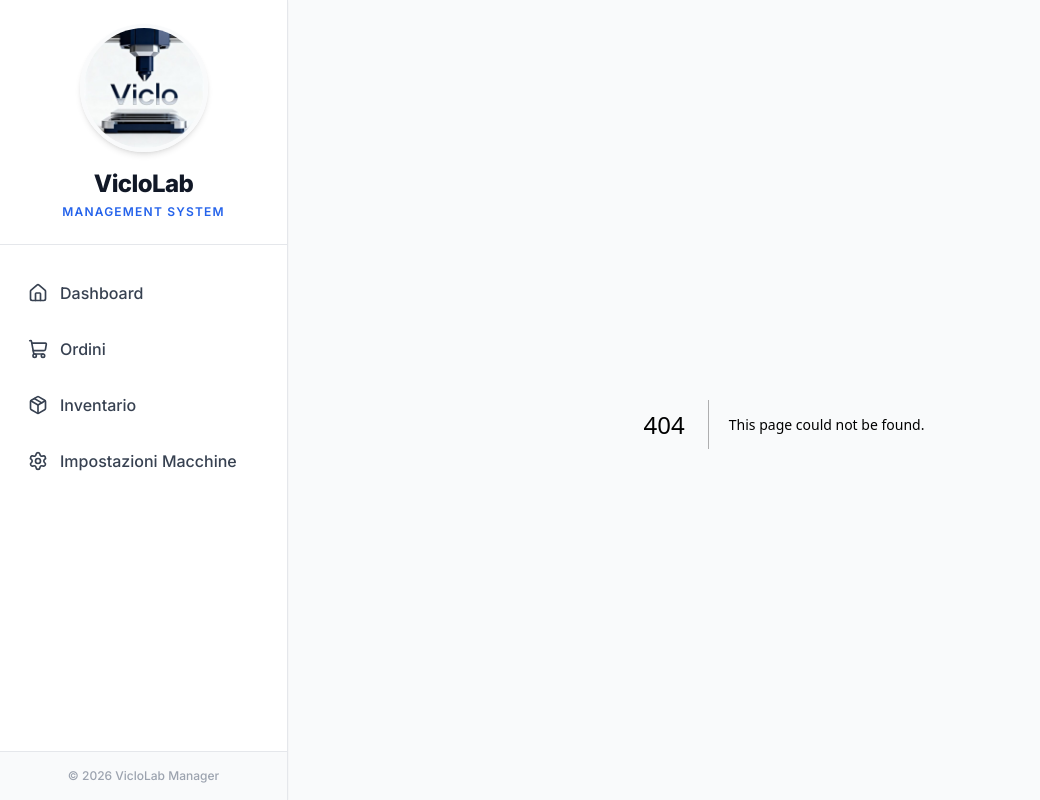
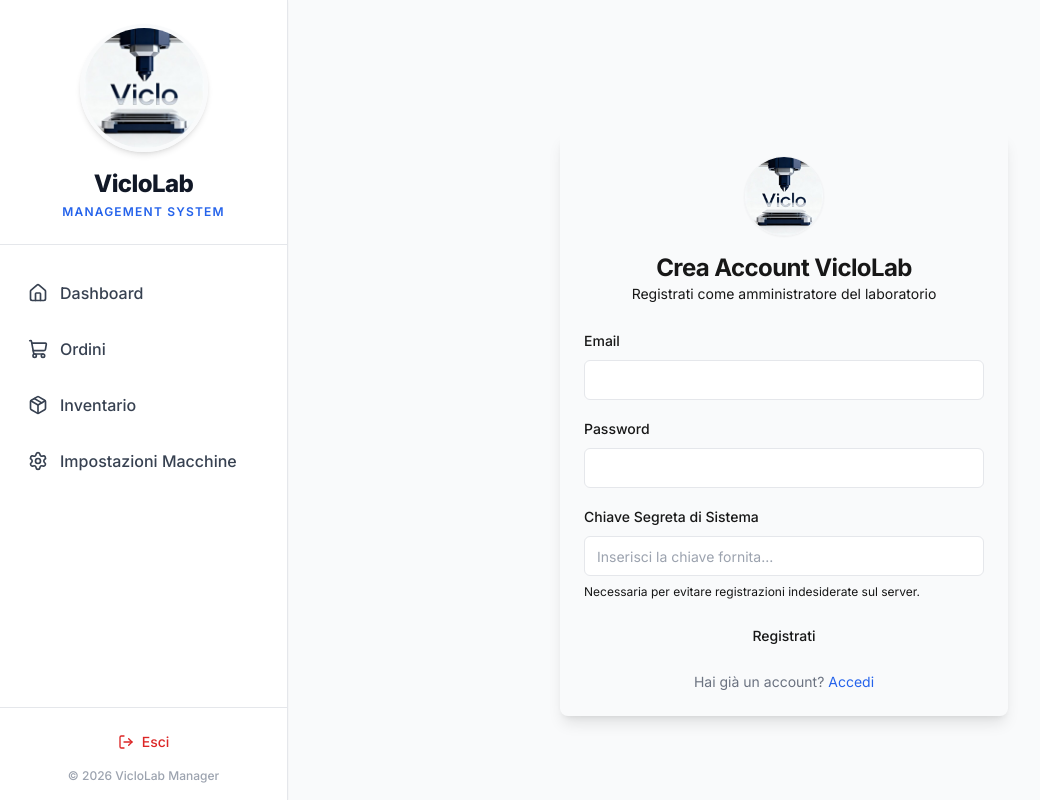
Before and after one commit to lomo445/VicLoMANAGER, a Next.js app: page /auth/register in a window 1280 px wide. Before the commit this address had no page. Shown: the whole page, without its empty margins (0-1040 px from the left). Built offline with nearby package versions, Linux system fonts and the light colour scheme.

Commit message:
feat: add secure auth system with registration secret

```diff
--- /dev/null
+++ b/src/app/actions/auth.ts
@@ -0,0 +1,52 @@
+'use server'
+
+import { createClient } from '@/lib/supabase/server'
+import { redirect } from 'next/navigation'
+
+export async function login(formData: FormData) {
+  const supabase = createClient()
+  const email = formData.get('email') as string
+  const password = formData.get('password') as string
+
+  const { error } = await supabase.auth.signInWithPassword({
+    email,
+    password,
+  })
+
+  if (error) {
+    return { error: error.message }
+  }
+
+  redirect('/')
+}
+
+export async function register(formData: FormData) {
+  const supabase = createClient()
+  const email = formData.get('email') as string
+  const password = formData.get('password') as string
+  const secretKey = formData.get('secret_key') as string
+
+  // Verifica la chiave segreta (impostata nelle variabili d'ambiente)
+  const expectedSecret = process.env.REGISTRATION_SECRET || 'MilioniPandini26'
+
+  if (secretKey !== expectedSecret) {
+    return { error: 'Chiave segreta di laboratorio errata!' }
+  }
+
+  const { error } = await supabase.auth.signUp({
+    email,
+    password,
+  })
+
+  if (error) {
+    return { error: error.message }
+  }
+
+  return { success: 'Registrazione completata! Controlla la tua email per confermare, o effettua il login se la conferma email è disabilitata.' }
+}
+
+export async function logout() {
+  const supabase = createClient()
+  await supabase.auth.signOut()
+  redirect('/auth/login')
+}
--- /dev/null
+++ b/src/app/auth/layout.tsx
@@ -0,0 +1,9 @@
+export default function AuthLayout({ children }: { children: React.ReactNode }) {
+  return (
+    <div className="min-h-screen flex items-center justify-center bg-gray-50 p-4">
+      <div className="w-full max-w-md">
+        {children}
+      </div>
+    </div>
+  )
+}
--- /dev/null
+++ b/src/app/auth/login/page.tsx
@@ -0,0 +1,64 @@
+'use client'
+
+import { useState } from 'react'
+import { login } from '@/app/actions/auth'
+import { Card, CardContent, CardDescription, CardHeader, CardTitle } from '@/components/ui/card'
+import { Button } from '@/components/ui/button'
+import { Input } from '@/components/ui/input'
+import { Label } from '@/components/ui/label'
+import Link from 'next/link'
+import Image from 'next/image'
+
+export default function LoginPage() {
+  const [error, setError] = useState<string | null>(null)
+  const [loading, setLoading] = useState(false)
+
+  async function handleSubmit(e: React.FormEvent<HTMLFormElement>) {
+    e.preventDefault()
+    setLoading(true)
+    setError(null)
+    const formData = new FormData(e.currentTarget)
+    const result = await login(formData)
+    if (result?.error) {
+      setError(result.error)
+      setLoading(false)
+    }
+  }
+
+  return (
+    <Card className="shadow-lg border-0">
+      <CardHeader className="space-y-4 items-center">
+        <div className="relative w-20 h-20 rounded-full overflow-hidden border border-gray-100 shadow-sm">
+          <Image src="/logo.jpg" alt="VicloLab Logo" fill className="object-cover" />
+        </div>
+        <div className="text-center">
+          <CardTitle className="text-2xl font-bold">VicloLab Manager</CardTitle>
+          <CardDescription>Accedi al tuo laboratorio</CardDescription>
+        </div>
+      </CardHeader>
+      <CardContent>
+        <form onSubmit={handleSubmit} className="space-y-4">
+          <div className="space-y-2">
+            <Label htmlFor="email">Email</Label>
+            <Input id="email" name="email" type="email" autoComplete="username" required />
+          </div>
+          <div className="space-y-2">
+            <Label htmlFor="password">Password</Label>
+            {/* autoComplete="current-password" is what tells Mac Keychain to save/use passkey! */}
+            <Input id="password" name="password" type="password" autoComplete="current-password" required />
+          </div>
+
+          {error && <div className="p-3 bg-red-50 text-red-600 text-sm rounded-md">{error}</div>}
+
+          <Button type="submit" className="w-full" disabled={loading}>
+            {loading ? 'Accesso in corso...' : 'Accedi'}
+          </Button>
+
+          <div className="text-center text-sm text-gray-500 mt-4">
+            Non hai un account? <Link href="/auth/register" className="text-blue-600 hover:underline">Registrati</Link>
+          </div>
+        </form>
+      </CardContent>
+    </Card>
+  )
+}
--- /dev/null
+++ b/src/app/auth/register/page.tsx
@@ -0,0 +1,85 @@
+'use client'
+
+import { useState } from 'react'
+import { register } from '@/app/actions/auth'
+import { Card, CardContent, CardDescription, CardHeader, CardTitle } from '@/components/ui/card'
+import { Button } from '@/components/ui/button'
+import { Input } from '@/components/ui/input'
+import { Label } from '@/components/ui/label'
+import Link from 'next/link'
+import Image from 'next/image'
+
+export default function RegisterPage() {
+  const [error, setError] = useState<string | null>(null)
+  const [success, setSuccess] = useState<string | null>(null)
+  const [loading, setLoading] = useState(false)
+
+  async function handleSubmit(e: React.FormEvent<HTMLFormElement>) {
+    e.preventDefault()
+    setLoading(true)
+    setError(null)
+    setSuccess(null)
+    const formData = new FormData(e.currentTarget)
+    const result = await register(formData)
+
+    if (result?.error) {
+      setError(result.error)
+    } else if (result?.success) {
+      setSuccess(result.success)
+    }
+    setLoading(false)
+  }
+
+  return (
+    <Card className="shadow-lg border-0">
+      <CardHeader className="space-y-4 items-center">
+        <div className="relative w-20 h-20 rounded-full overflow-hidden border border-gray-100 shadow-sm">
+          <Image src="/logo.jpg" alt="VicloLab Logo" fill className="object-cover" />
+        </div>
+        <div className="text-center">
+          <CardTitle className="text-2xl font-bold">Crea Account VicloLab</CardTitle>
+          <CardDescription>Registrati come amministratore del laboratorio</CardDescription>
+        </div>
+      </CardHeader>
+      <CardContent>
+        {success ? (
+          <div className="space-y-4">
+            <div className="p-4 bg-green-50 text-green-700 rounded-md border border-green-200">
+              {success}
+            </div>
+            <Link href="/auth/login" className="block w-full text-center py-2 px-4 bg-blue-600 text-white rounded-md font-medium hover:bg-blue-700">
+              Vai al Login
+            </Link>
+          </div>
+        ) : (
+          <form onSubmit={handleSubmit} className="space-y-4">
+            <div className="space-y-2">
+              <Label htmlFor="email">Email</Label>
+              <Input id="email" name="email" type="email" autoComplete="username" required />
+            </div>
+            <div className="space-y-2">
+              <Label htmlFor="password">Password</Label>
+              {/* autoComplete="new-password" allows saving to Mac Keychain automatically */}
+              <Input id="password" name="password" type="password" autoComplete="new-password" required minLength={6} />
+            </div>
+            <div className="space-y-2">
+              <Label htmlFor="secret_key">Chiave Segreta di Sistema</Label>
+              <Input id="secret_key" name="secret_key" type="password" required placeholder="Inserisci la chiave fornita..." />
+              <p className="text-xs text-muted-foreground">Necessaria per evitare registrazioni indesiderate sul server.</p>
+            </div>
+
+            {error && <div className="p-3 bg-red-50 text-red-600 text-sm rounded-md">{error}</div>}
+
+            <Button type="submit" className="w-full" disabled={loading}>
+              {loading ? 'Registrazione...' : 'Registrati'}
+            </Button>
+
+            <div className="text-center text-sm text-gray-500 mt-4">
+              Hai già un account? <Link href="/auth/login" className="text-blue-600 hover:underline">Accedi</Link>
+            </div>
+          </form>
+        )}
+      </CardContent>
+    </Card>
+  )
+}
--- a/src/components/sidebar.tsx
+++ b/src/components/sidebar.tsx
@@ -1,6 +1,9 @@
+'use client'
+
 import Link from "next/link"
 import Image from "next/image"
-import { Home, Package, ShoppingCart, Settings } from "lucide-react"
+import { Home, Package, ShoppingCart, Settings, LogOut } from "lucide-react"
+import { logout } from "@/app/actions/auth"
 
 export function Sidebar() {
   return (
@@ -38,8 +41,14 @@
           Impostazioni Macchine
         </Link>
       </nav>
-      <div className="p-4 border-t text-xs text-center font-medium text-gray-400 bg-gray-50">
-        &copy; {new Date().getFullYear()} VicloLab Manager
+      <div className="p-4 border-t flex flex-col gap-2">
+        <button onClick={() => logout()} className="flex items-center justify-center gap-2 w-full px-3 py-2 text-sm text-red-600 font-medium rounded-md hover:bg-red-50 transition-colors">
+          <LogOut className="h-4 w-4" />
+          Esci
+        </button>
+        <div className="text-xs text-center font-medium text-gray-400">
+          &copy; {new Date().getFullYear()} VicloLab Manager
+        </div>
       </div>
     </div>
   )
```
Also changed, not shown: src/middleware.ts (added, +57 -0 lines), src/app/icon.jpg (added).
